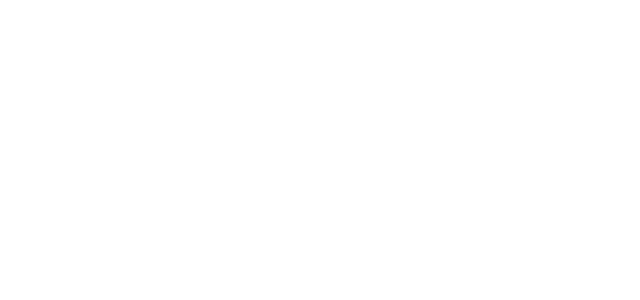
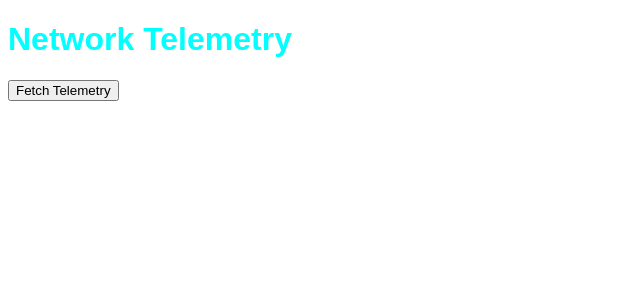
Before and after one commit to gjb1088/DashboardAPI, a Svelte app: page / in a window 1280 px wide. Shown: the top 300 px of the page, without its empty margins (0-640 px from the left). Built offline with nearby package versions, Linux system fonts and the light colour scheme.

Commit message:
Update App.svelte

```diff
--- a/src/App.svelte
+++ b/src/App.svelte
@@ -1,12 +1,18 @@
 <script>
-  // plain JS—no TS, no type errors
   let metrics = null;
+  async function fetchData() { /* … */ }
+</script>
 
-  async function fetchData() {
-    const res = await fetch(
-      import.meta.env.VITE_TELEMETRY_API_URL + '/api/v1/telemetry/network',
-      { headers: { 'X-API-Key': '0000' } }
-    );
-    metrics = await res.json();
-  }
-</script>
+<main>
+  <h1>Network Telemetry</h1>
+  <button on:click={fetchData}>Fetch Telemetry</button>
+
+  {#if metrics}
+    <pre>{JSON.stringify(metrics, null, 2)}</pre>
+  {/if}
+</main>
+
+<style>
+  body, main { font-family: sans-serif; }
+  h1 { color: #0ff; }
+</style>
```
